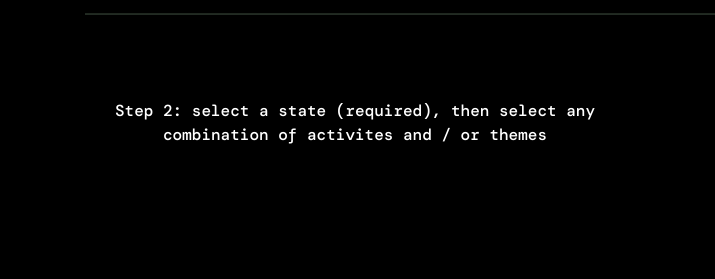
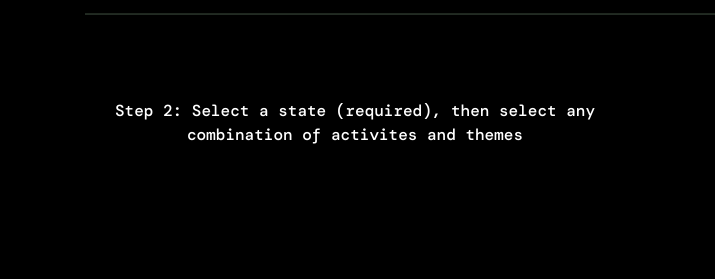
Before and after one commit to edithdaria/Personal-Portfolio, a plain HTML site: page exploreOutdoors.html in a window 1280 px wide. Shown: the part 883-1162 px from the top of the page, 0-715 px from the left. Drawn offline with nearby package versions, Linux system fonts and the light colour scheme.

Commit message:
corrected sentences

```diff
--- a/exploreOutdoors.html
+++ b/exploreOutdoors.html
@@ -116,8 +116,7 @@
       <div class="row">
         <div class="col-md-6 col-lg-6 col-sm-6">
           <div class="card-body">
-            <p class="card-text">Step 2: select a state (required), then select any combination of activites and / or
-              themes</p>
+            <p class="card-text">Step 2: Select a state (required), then select any combination of activites and themes</p>
           </div>
         </div>
 
```
